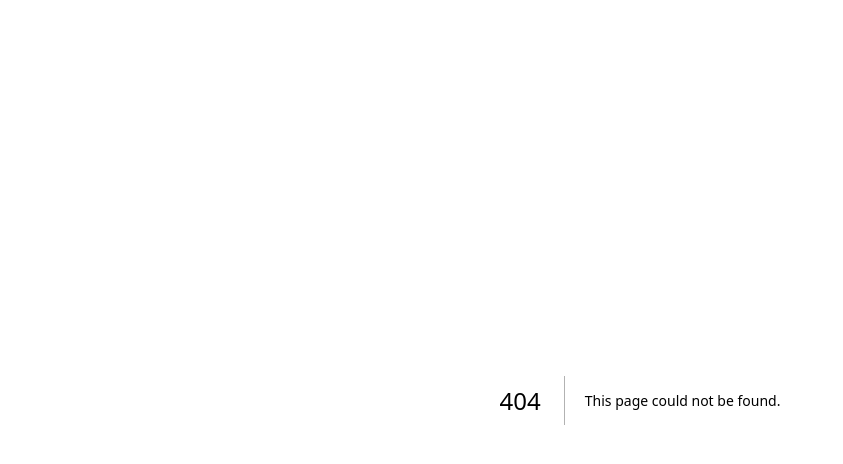
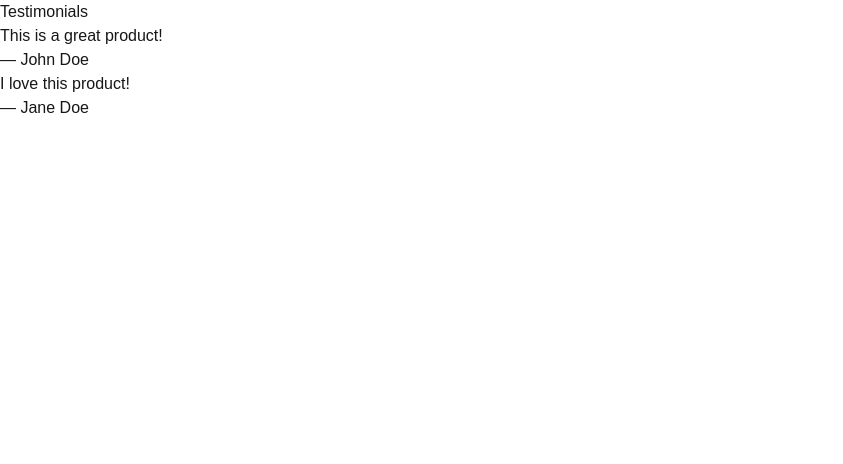
Before and after one commit to hussainbinfazal/STF-Docker, a Next.js app: page /testemonials in a window 1280 px wide. Before the commit this address had no page. Shown: the top 464 px of the page, without its empty margins (0-843 px from the left). Built offline with nearby package versions, Linux system fonts and the light colour scheme.

Commit message:
testemonials page added

```diff
--- /dev/null
+++ b/src/app/testemonials/page.tsx
@@ -0,0 +1,33 @@
+// src/app/testemonials/page.tsx
+import React from 'react';
+
+const testimonials = [ // Demo data for testing
+  {
+    id: 1,
+    name: 'John Doe',
+    testimonial: 'This is a great product!',
+  },
+  {
+    id: 2,
+    name: 'Jane Doe',
+    testimonial: 'I love this product!',
+  },
+];
+
+const TestimonialsPage: React.FC = () => {
+  return (
+    <div>
+      <h1>Testimonials</h1>
+      <ul>
+        {testimonials.map((testimonial) => (
+          <li key={testimonial.id}>
+            <p>{testimonial.testimonial}</p>
+            <p>— {testimonial.name}</p>
+          </li>
+        ))}
+      </ul>
+    </div>
+  );
+};
+
+export default TestimonialsPage;
```
